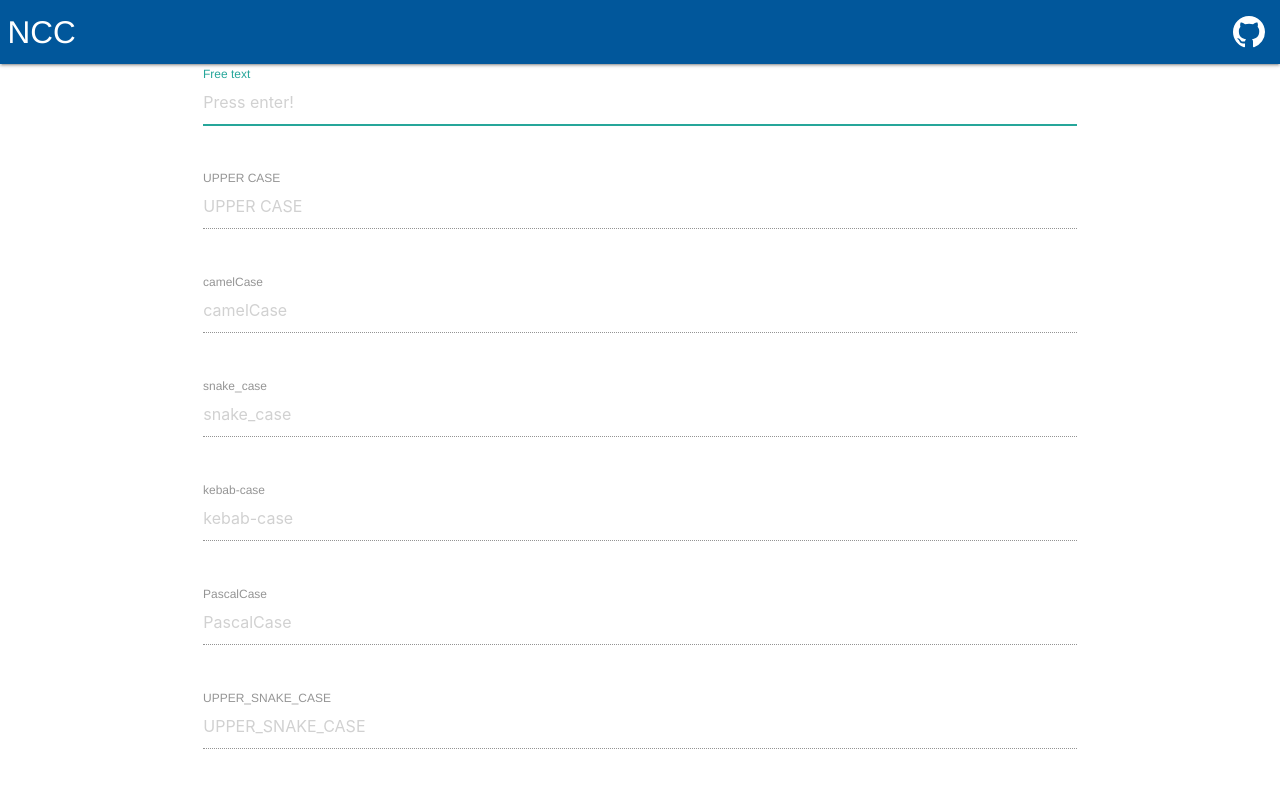
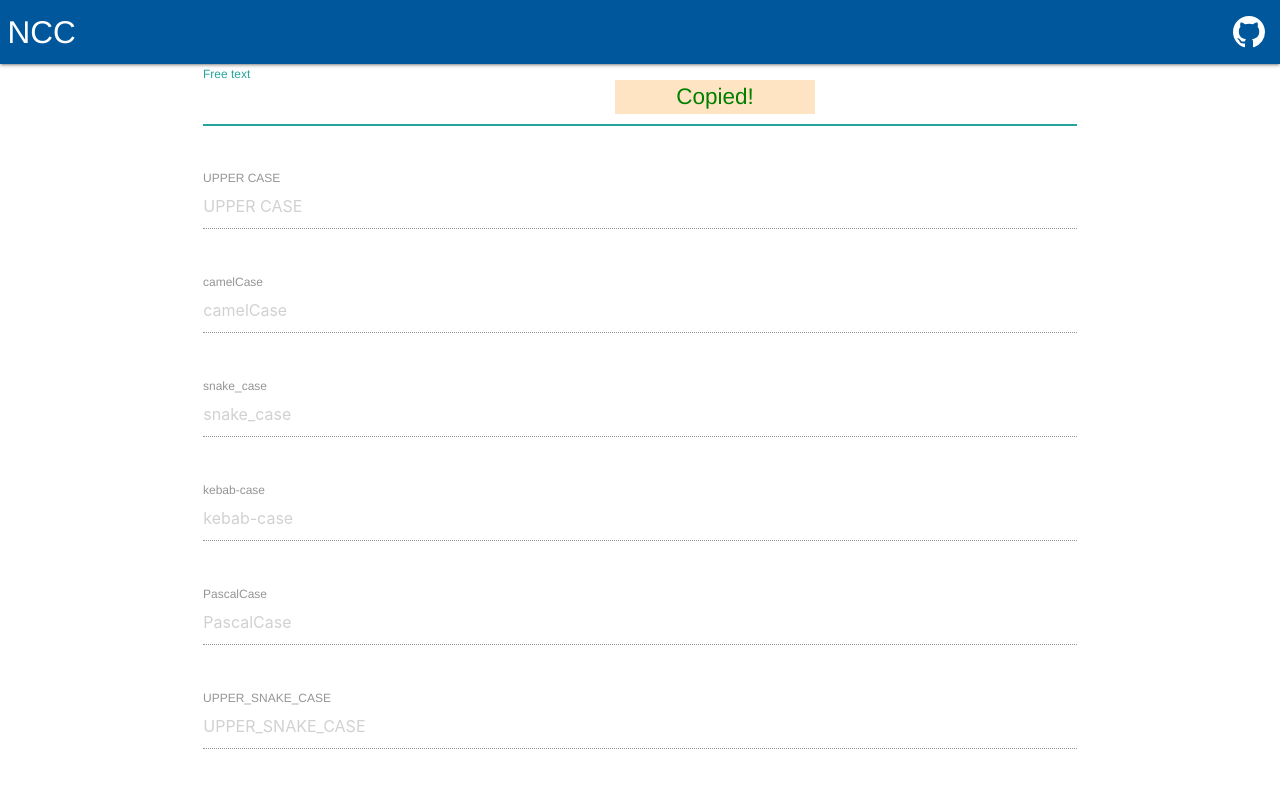
Before and after one commit to linhx/case-converter, a Vue app: page / in a window 1280 px wide. Shown: the top 788 px of the page. Built offline with nearby package versions, Linux system fonts and the light colour scheme.

Commit message:
auto copy text when click to the textboxes

```diff
--- a/src/components/templates/CaseConverterView.vue
+++ b/src/components/templates/CaseConverterView.vue
@@ -3,47 +3,48 @@
     <div class="col s12">
       <div class="row">
         <div class="input-field col s12">
-          <input ref="input" v-model="freeText" @change="onChangeFreeText" id="free-text" type="text" :placeholder="$t('pressEnter')">
+          <input ref="input" v-model="freeText" @input="onInputFreeText" id="free-text" type="text" @focus="(e) => e.target.select()">
           <label for="free-text" class="active">{{ $t('freeText') }}</label>
         </div>
       </div>
       <div class="row">
         <div class="input-field col s12">
-          <input v-model="upperCase" id="upper-case" type="text" :placeholder="$t('upperCase')" readonly>
+          <input v-model="upperCase" id="upper-case" type="text" :placeholder="$t('upperCase')" readonly @click="onClickResult">
           <label for="upper-case" class="active">{{ $t('upperCase') }}</label>
         </div>
       </div>
       <div class="row">
         <div class="input-field col s12">
-          <input v-model="camelCase" id="camel-case" type="text" :placeholder="$t('camelCase')" readonly>
+          <input v-model="camelCase" id="camel-case" type="text" :placeholder="$t('camelCase')" readonly @click="onClickResult">
           <label for="camel-case" class="active">{{ $t('camelCase') }}</label>
         </div>
       </div>
       <div class="row">
         <div class="input-field col s12">
-          <input v-model="snakeCase" id="snake-case" type="text" :placeholder="$t('snakeCase')" readonly>
+          <input v-model="snakeCase" id="snake-case" type="text" :placeholder="$t('snakeCase')" readonly @click="onClickResult">
           <label for="snake-case" class="active">{{ $t('snakeCase') }}</label>
         </div>
       </div>
       <div class="row">
         <div class="input-field col s12">
-          <input v-model="kebabCase" id="kebab-case" type="text" :placeholder="$t('kebabCase')" readonly>
+          <input v-model="kebabCase" id="kebab-case" type="text" :placeholder="$t('kebabCase')" readonly @click="onClickResult">
           <label for="kebab-case" class="active">{{ $t('kebabCase') }}</label>
         </div>
       </div>
       <div class="row">
         <div class="input-field col s12">
-          <input v-model="pascalCase" id="pascal-case" type="text" :placeholder="$t('pascalCase')" readonly>
+          <input v-model="pascalCase" id="pascal-case" type="text" :placeholder="$t('pascalCase')" readonly @click="onClickResult">
           <label for="pascal-case" class="active">{{ $t('pascalCase') }}</label>
         </div>
       </div>
       <div class="row">
         <div class="input-field col s12">
-          <input v-model="upperSnakeCase" id="upper-snake-case" type="text" :placeholder="$t('upperSnakeCase')" readonly>
+          <input v-model="upperSnakeCase" id="upper-snake-case" type="text" :placeholder="$t('upperSnakeCase')" readonly @click="onClickResult">
           <label for="upper-snake-case" class="active">{{ $t('upperSnakeCase') }}</label>
         </div>
       </div>
     </div>
+    <div v-if="isAlert" class="alert"><span>Copied!</span></div>
   </div>
 </template>
 
@@ -61,11 +62,15 @@ export default {
       snakeCase: '',
       kebabCase: '',
       pascalCase: '',
-      upperSnakeCase: ''
+      upperSnakeCase: '',
+      isAlert: true
     }
   },
+  mounted () {
+    this.$refs.input.focus()
+  },
   methods: {
-    onChangeFreeText: debounce(function () {
+    onInputFreeText: debounce(function () {
       // eslint-disable-next-line no-undef
       M.updateTextFields()
       let result = converter.convert(this.freeText)
@@ -75,10 +80,30 @@ export default {
       this.kebabCase = result.kebabCase
       this.pascalCase = result.pascalCase
       this.upperSnakeCase = result.upperSnakeCase
-    }, 700)
-  },
-  mounted () {
-    this.$refs.input.focus()
+    }, 700),
+    onClickResult (e) {
+      e.target.select()
+      document.execCommand('copy')
+      this.isAlert = true
+      let $this = this
+      setTimeout(() => {
+        $this.isAlert = false
+      }, 1000)
+    }
   }
 }
 </script>
+
+<style>
+.alert {
+  position: fixed;
+  color: green;
+  text-align: center;
+  font-size: 1.5rem;
+  top: 80px;
+  left: 50%;
+  width: 200px;
+  margin-left: -25px;
+  background-color: bisque;
+}
+</style>
```
